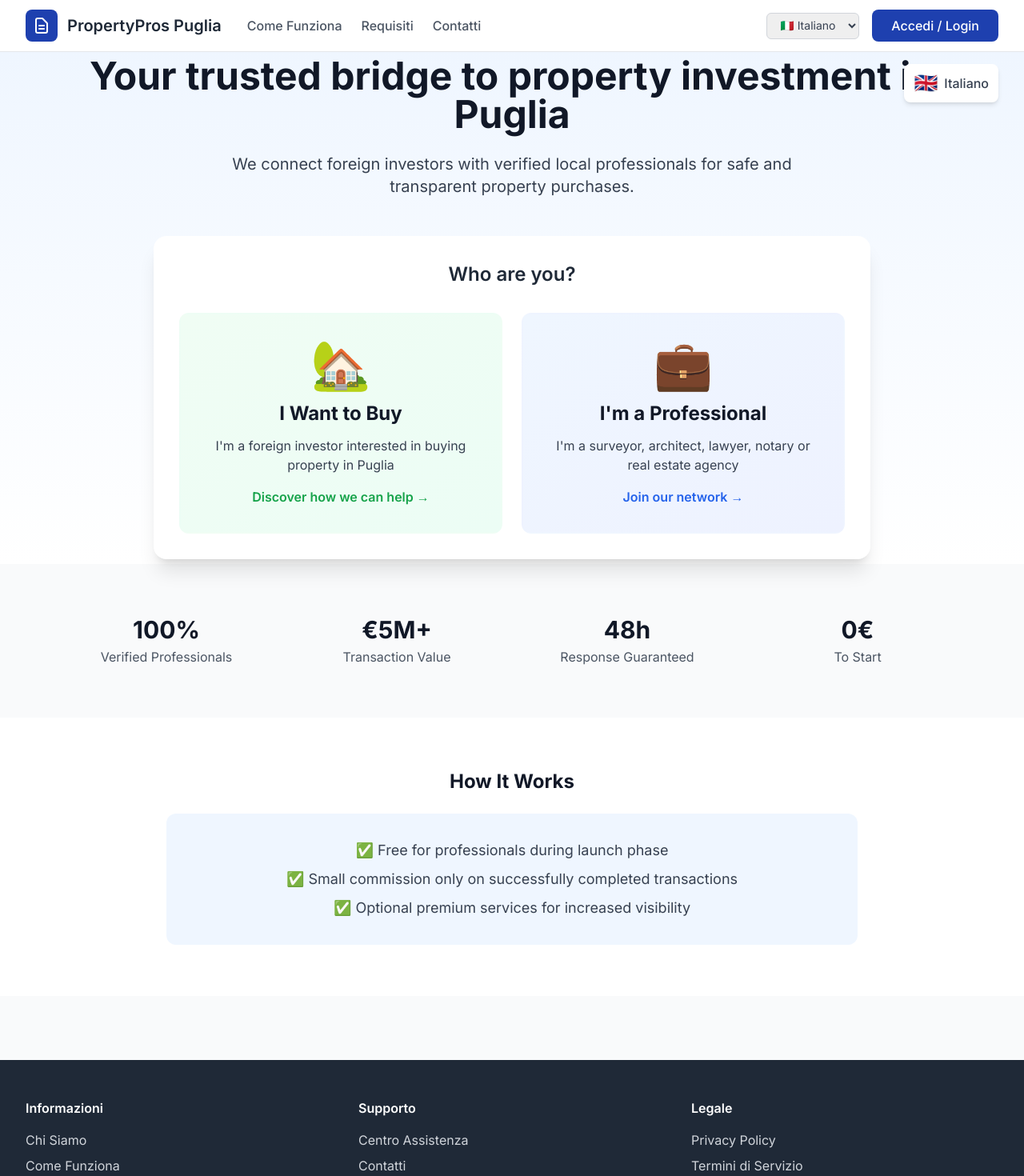
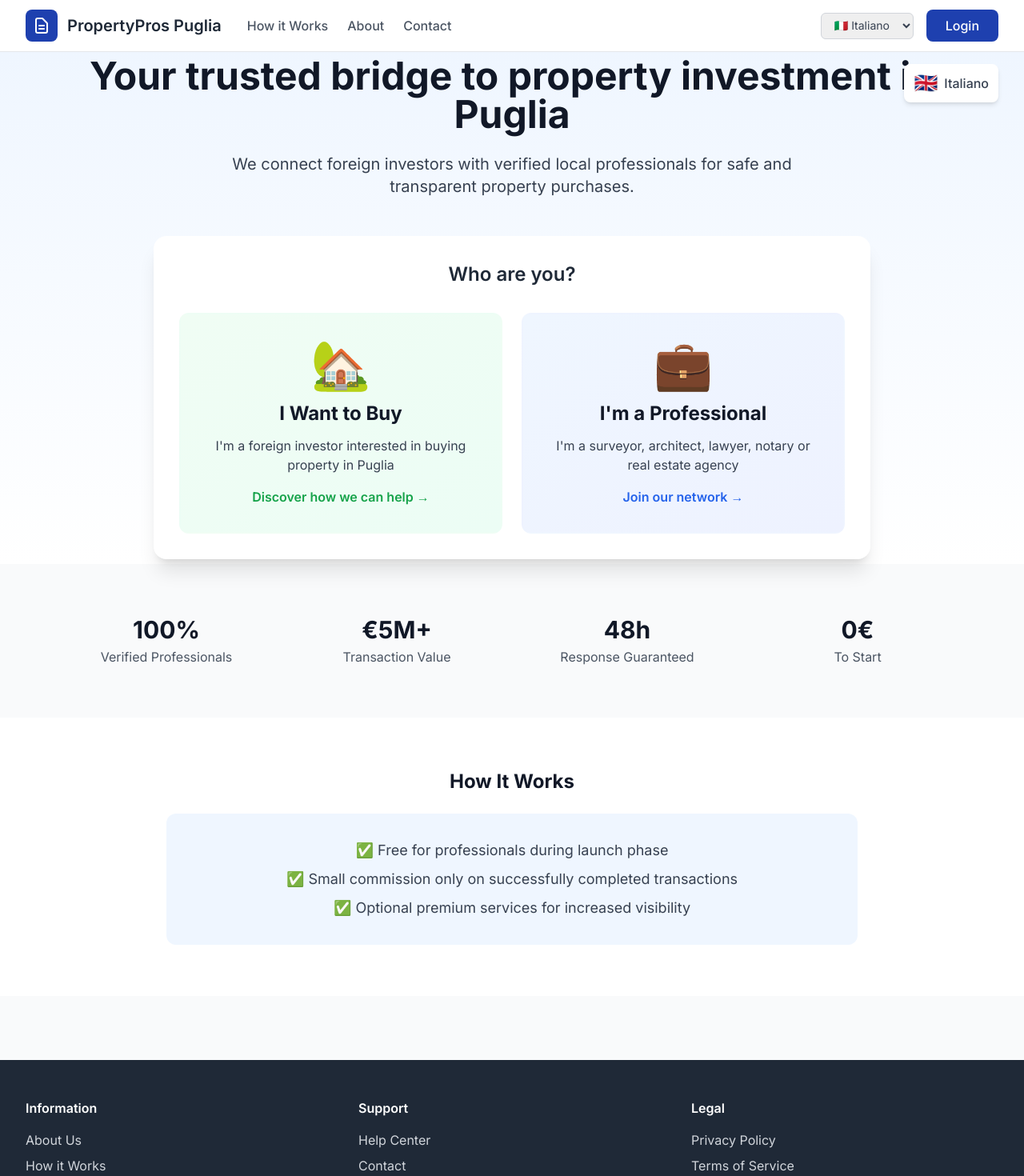
Before and after one commit to Geppix140269/PropertyProsDB, a Next.js app: page / in a window 1280 px wide. Shown: the top 1470 px of the page at 80% size. Built offline with nearby package versions, Linux system fonts and the light colour scheme.

Commit message:
Update layout.tsx

```diff
--- a/app/layout.tsx
+++ b/app/layout.tsx
@@ -38,16 +38,16 @@ export default function RootLayout({
                     </span>
                   </div>
 
-                  {/* Navigation - Italian first */}
+                  {/* Navigation - English first */}
                   <nav className="hidden md:flex space-x-6">
                     <a href="#" className="text-gray-600 hover:text-gray-900 transition-colors font-medium">
-                      Come Funziona
+                      How it Works
                     </a>
                     <a href="#" className="text-gray-600 hover:text-gray-900 transition-colors font-medium">
-                      Requisiti
+                      About
                     </a>
                     <a href="#" className="text-gray-600 hover:text-gray-900 transition-colors font-medium">
-                      Contatti
+                      Contact
                     </a>
                   </nav>
                 </div>
@@ -62,7 +62,7 @@ export default function RootLayout({
 
                   {/* Login Button */}
                   <button className="bg-blue-800 text-white px-6 py-2 rounded-lg font-medium hover:bg-blue-900 transition-all duration-200">
-                    Accedi / Login
+                    Login
                   </button>
                 </div>
               </div>
@@ -79,33 +79,33 @@ export default function RootLayout({
             <div className="max-w-7xl mx-auto px-4 sm:px-6 lg:px-8 py-12">
               <div className="grid md:grid-cols-3 gap-8">
                 <div>
-                  <h3 className="text-white font-semibold mb-4">Informazioni</h3>
+                  <h3 className="text-white font-semibold mb-4">Information</h3>
                   <ul className="space-y-2">
-                    <li><a href="#" className="hover:text-white transition-colors">Chi Siamo</a></li>
-                    <li><a href="#" className="hover:text-white transition-colors">Come Funziona</a></li>
-                    <li><a href="#" className="hover:text-white transition-colors">Requisiti</a></li>
+                    <li><a href="#" className="hover:text-white transition-colors">About Us</a></li>
+                    <li><a href="#" className="hover:text-white transition-colors">How it Works</a></li>
+                    <li><a href="#" className="hover:text-white transition-colors">For Professionals</a></li>
                   </ul>
                 </div>
                 <div>
-                  <h3 className="text-white font-semibold mb-4">Supporto</h3>
+                  <h3 className="text-white font-semibold mb-4">Support</h3>
                   <ul className="space-y-2">
-                    <li><a href="#" className="hover:text-white transition-colors">Centro Assistenza</a></li>
-                    <li><a href="#" className="hover:text-white transition-colors">Contatti</a></li>
+                    <li><a href="#" className="hover:text-white transition-colors">Help Center</a></li>
+                    <li><a href="#" className="hover:text-white transition-colors">Contact</a></li>
                     <li><a href="#" className="hover:text-white transition-colors">FAQ</a></li>
                   </ul>
                 </div>
                 <div>
-                  <h3 className="text-white font-semibold mb-4">Legale</h3>
+                  <h3 className="text-white font-semibold mb-4">Legal</h3>
                   <ul className="space-y-2">
                     <li><a href="#" className="hover:text-white transition-colors">Privacy Policy</a></li>
-                    <li><a href="#" className="hover:text-white transition-colors">Termini di Servizio</a></li>
+                    <li><a href="#" className="hover:text-white transition-colors">Terms of Service</a></li>
                     <li><a href="#" className="hover:text-white transition-colors">Cookie Policy</a></li>
                   </ul>
                 </div>
               </div>
               <div className="border-t border-gray-700 mt-8 pt-8 text-center">
                 <p className="text-sm">
-                  © 2024 Registro Fornitori. Tutti i diritti riservati. | All rights reserved.
+                  © 2024 PropertyPros Puglia. All rights reserved.
                 </p>
               </div>
             </div>
```
